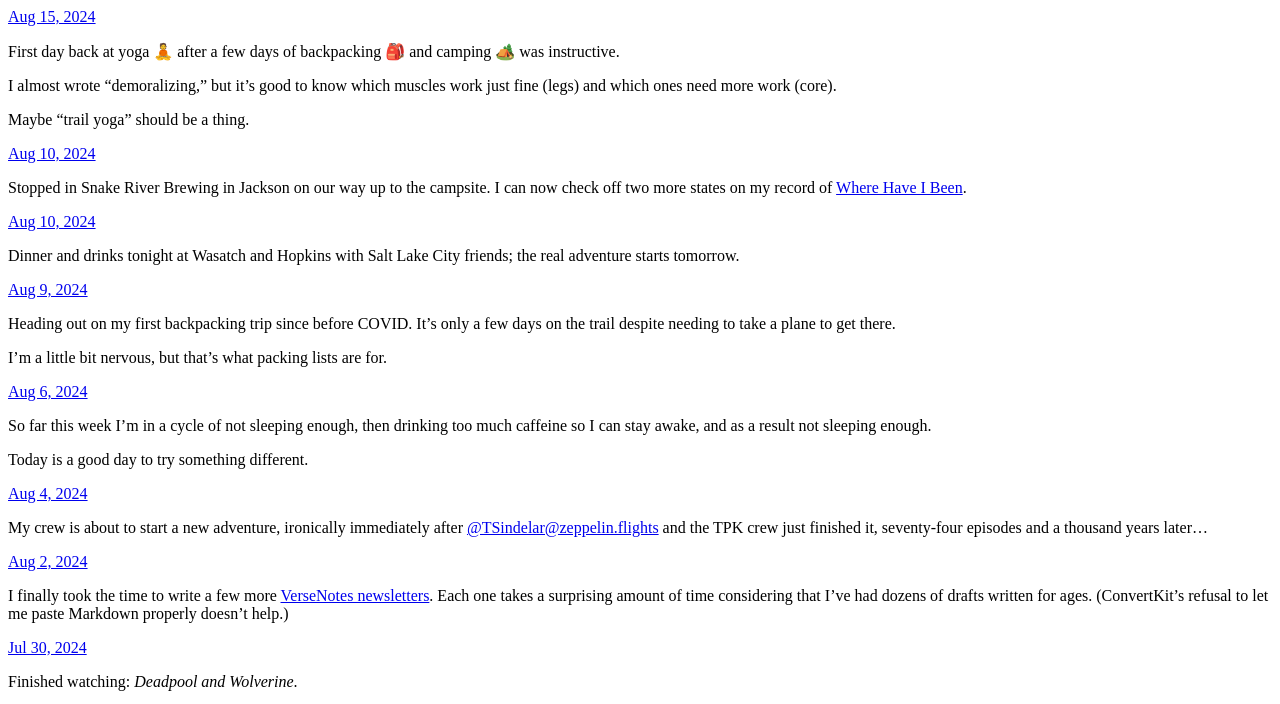
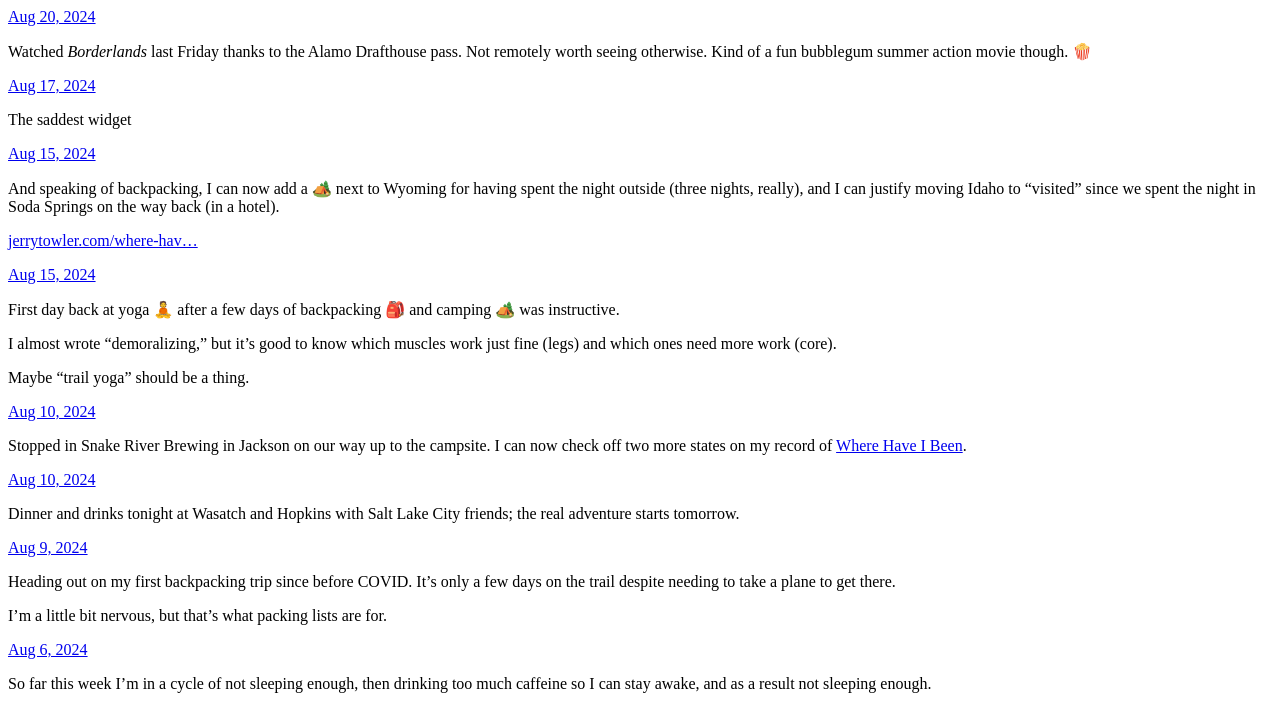
Before and after one commit to jatowler/microblog, a plain HTML site: page index.html in a window 1280 px wide. Shown: the top 704 px of the page. Drawn offline with Linux system fonts and the light colour scheme.

Commit message:
Archiving from Micro.blog.

```diff
--- a/index.html
+++ b/index.html
@@ -21,6 +21,41 @@
 <div class="h-feed">
 
 
+
+	  <div class="h-entry">
+
+
+		<a href="https://jerrytowler.com/2024/08/20/watched-borderlands-last.html" class="u-url"><time class="dt-published" datetime="2024-08-20 20:29:15 -0400">Aug 20, 2024</time></a>
+
+		<div class="e-content">
+			 <p>Watched <em>Borderlands</em> last Friday thanks to the Alamo Drafthouse pass. Not remotely worth seeing otherwise. Kind of a fun bubblegum summer action movie though. 🍿</p>
+
+		</div>
+	  </div>
+
+	  <div class="h-entry">
+
+
+		<a href="https://jerrytowler.com/2024/08/17/the-saddest-widget.html" class="u-url"><time class="dt-published" datetime="2024-08-17 21:44:42 -0400">Aug 17, 2024</time></a>
+
+		<div class="e-content">
+			 <p>The saddest widget</p>
+<!-- raw HTML omitted -->
+
+		</div>
+	  </div>
+
+	  <div class="h-entry">
+
+
+		<a href="https://jerrytowler.com/2024/08/15/and-speaking-of.html" class="u-url"><time class="dt-published" datetime="2024-08-15 18:52:11 -0400">Aug 15, 2024</time></a>
+
+		<div class="e-content">
+			 <p>And speaking of backpacking, I can now add a 🏕️ next to Wyoming for having spent the night outside (three nights, really), and I can justify moving Idaho to “visited” since we spent the night in Soda Springs on the way back (in a hotel).</p>
+<p><a href="https://jerrytowler.com/where-have-i-been/">jerrytowler.com/where-hav&hellip;</a></p>
+
+		</div>
+	  </div>
 
 	  <div class="h-entry">
 
```
